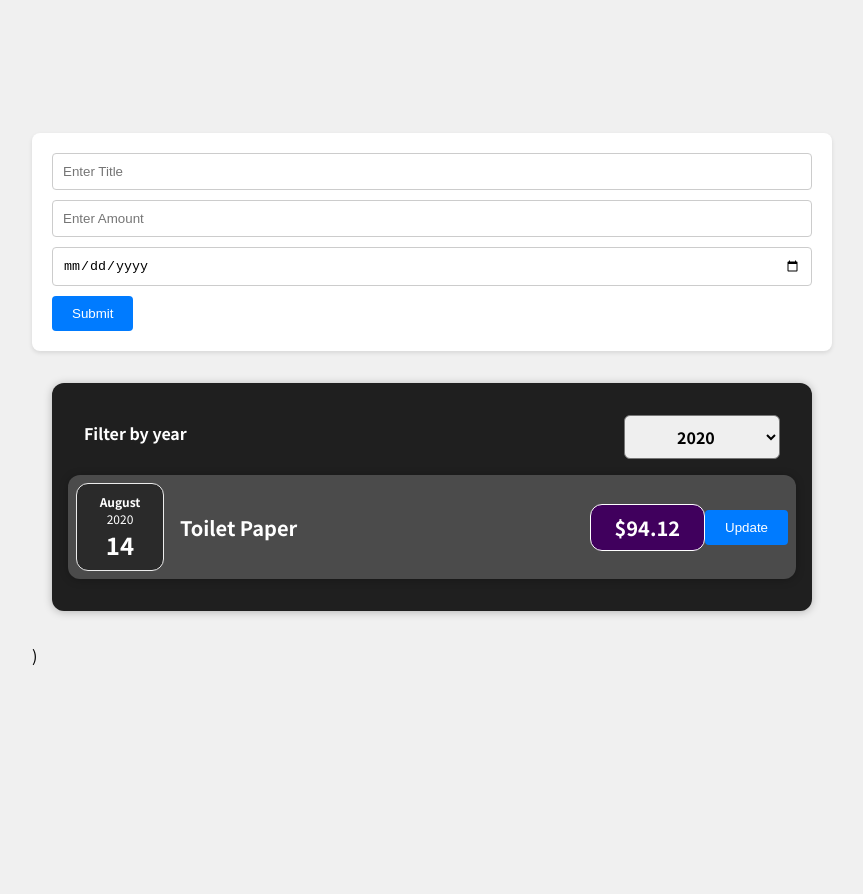
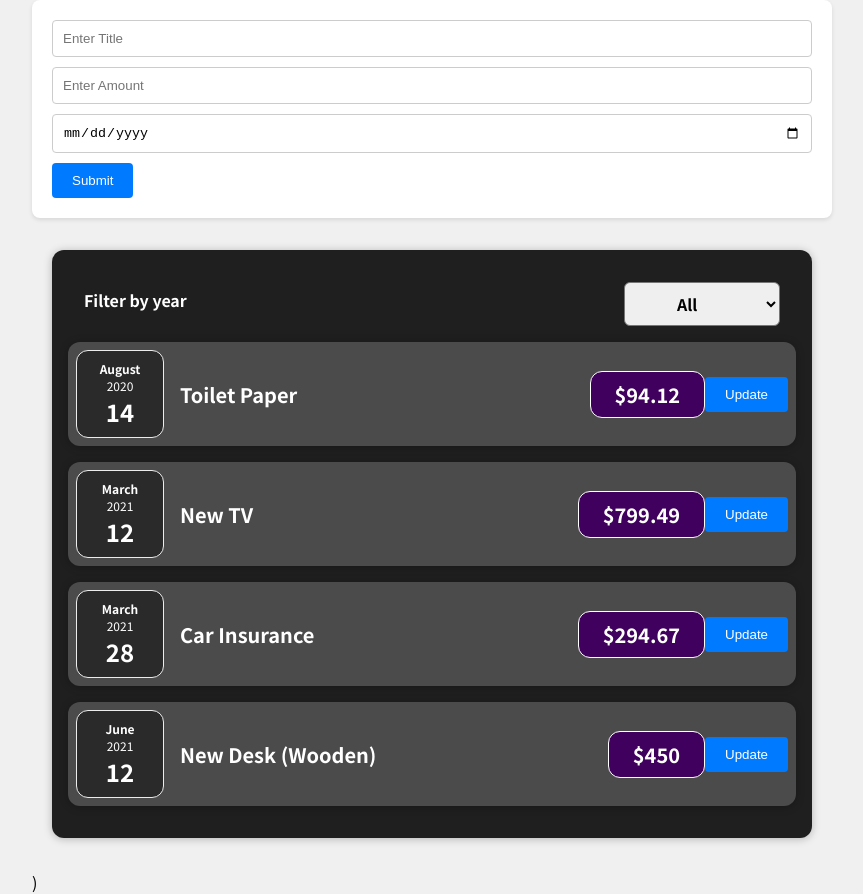
Before and after one commit to Ershad-Alam-67/01-starting-setup, a React (Create React App) app: page / in a window 1280 px wide. Shown: the whole page, without its empty margins (208-1071 px from the left). Before the commit the page ends 800 px from the top, so only its background shows below. Built offline with nearby package versions, Linux system fonts and the light colour scheme.

Commit message:
Item filtration feature added

```diff
--- a/src/components/Expenses/ExpenseForm.js
+++ b/src/components/Expenses/ExpenseForm.js
@@ -30,7 +30,6 @@ const ExpenseForm = (props) => {
     setEnteredAmount("")
     setEnteredDate("")
     setEnteredTitle("")
-    window.print()
   }
 
   function fun(eve) {
--- a/src/components/Expenses/Expenses.js
+++ b/src/components/Expenses/Expenses.js
@@ -9,12 +9,13 @@ const Expenses = (props) => {
     const updatedItems = itemss.filter((expense) => expense.id !== id)
     setItem(updatedItems)
   }
-  const [filteredYear, setFilteredYear] = useState("2020")
+  const [filteredYear, setFilteredYear] = useState("All")
 
   const filterChangeHandler = (selectedYear) => {
     setFilteredYear(selectedYear)
   }
   const filt = (a) => {
+    if (filteredYear == "All") return true
     if (a.date.getFullYear() == filteredYear) return true
     return false
   }
--- a/src/components/Expenses/ExpensesFilter.js
+++ b/src/components/Expenses/ExpensesFilter.js
@@ -12,6 +12,7 @@ const ExpensesFilter = (props) => {
       <div className="expenses-filter__control">
         <label>Filter by year</label>
         <select value={props.selected} onChange={dropdownChangeHandler}>
+          <option value="all">All</option>
           <option value="2022">2022</option>
           <option value="2021">2021</option>
           <option value="2020">2020</option>
```
